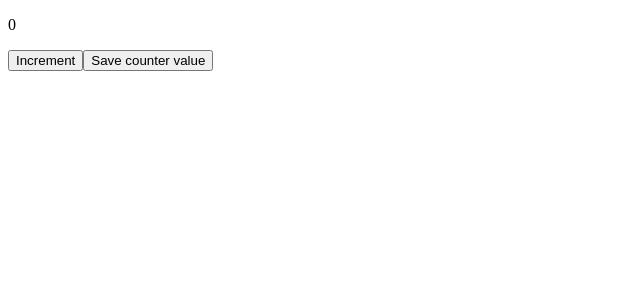
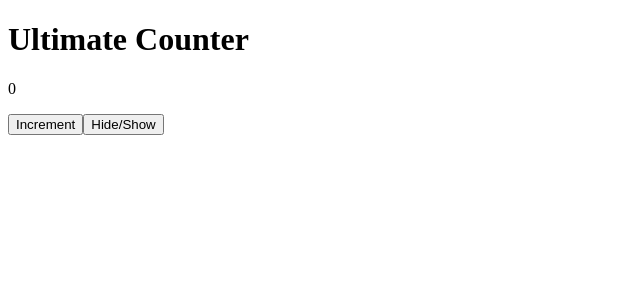
Before and after one commit to rubrafmex/ultimate-components, a React (Create React App) app: page / in a window 1280 px wide. Shown: the top 300 px of the page, without its empty margins (0-640 px from the left). Built offline with nearby package versions, Linux system fonts and the light colour scheme.

Commit message:
Cleaning up after side effects - version with an empty dependency array, so just do side effect when mounted and cleanup when unmounted

```diff
--- a/src/App.js
+++ b/src/App.js
@@ -1,11 +1,23 @@
-import React from 'react';
+import React, {useState} from 'react';
 import './machine.css';
-import Counter3 from "./Counter3";
+import Counter4 from "./Counter4";
 
-const App = () => (
-    <main>
-        <Counter3/>
-    </main>
-);
+const App = () => {
+    const [show, setShow] = useState(true)
+
+    const onClickHandler = () => {
+        setShow(s => !s)
+    }
+
+    return (
+        <main>
+            <h1>Ultimate Counter</h1>
+            {show && <Counter4/>}
+            <button type="button" onClick={onClickHandler} aria-pressed={!show}>
+                Hide/Show
+            </button>
+        </main>
+    );
+};
 
 export default App;
--- /dev/null
+++ b/src/Counter4.js
@@ -0,0 +1,55 @@
+import React, {Fragment, useState, useEffect} from "react";
+
+const subscribe = () => {
+    console.log('subscribed');
+};
+
+const unsubscribe = () => {
+    console.log('unsubscribed');
+};
+
+const Counter4 = () => {
+    const [counter, setCounter] = useState(0);
+
+    useEffect(() => {
+            document.title = `Counter set to ${counter} | Ultimate Counter`;
+        },
+        [counter]
+    );
+
+    useEffect(() => {
+            subscribe();
+
+            // how about to execute side effect code when a component is unmounted, that is when it is removed from the React dom and from the browser dom
+            // If we return a function from our useEffect, this becomes a cleaning function
+            return () => {
+                unsubscribe()
+            };
+
+        }, [] // will make to run our side effect only once when the component is mounted.
+        //
+        // Why we did not have to put subscribe function inside the dependency array?
+        //
+        // Because it was declared outside the render scope of the Counter4 component, it is not part of the
+        // component function, and therefore we can treat it as a true constant and does not have to be part of this dependency array.
+        //
+        // This is also a common practice, if we have a side effects that does not use anything inside of our components, it is often a good idea
+        // to move it outside of the component, making code easier to read. Just like what we have here, using a function that is declared outside
+        // our component.
+    );
+
+    const onCountClickHandler = () => {
+        setCounter(c => c + 1)
+    };
+
+    return (
+        <Fragment>
+            <p>{counter}</p>
+            <button type="button" onClick={onCountClickHandler}>
+                Increment
+            </button>
+        </Fragment>
+    );
+};
+
+export default Counter4;
```
